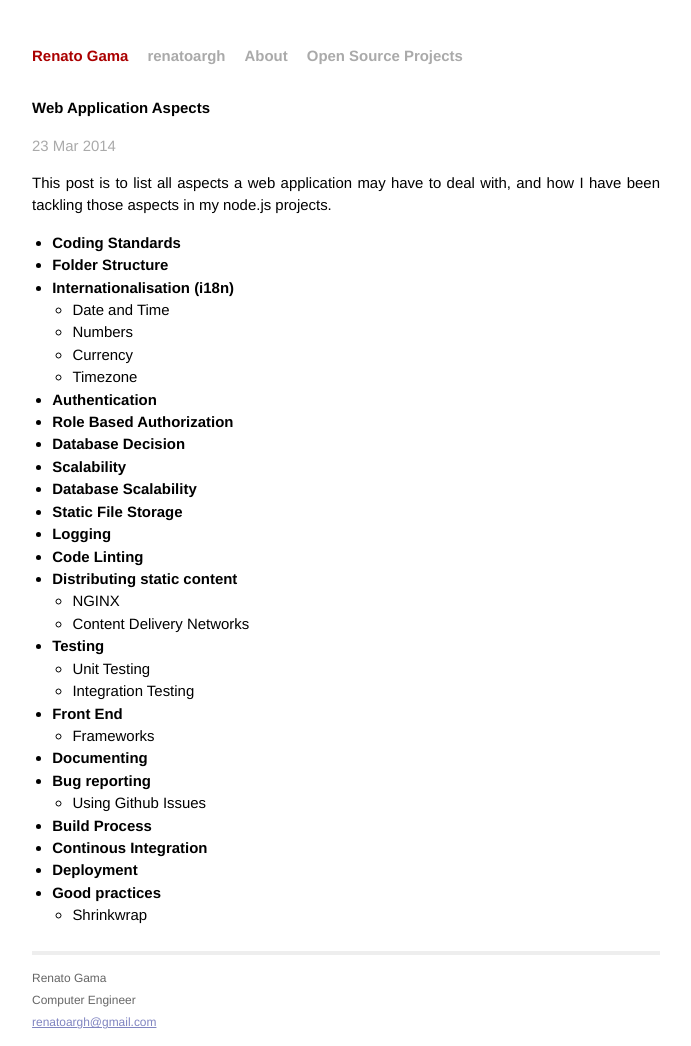
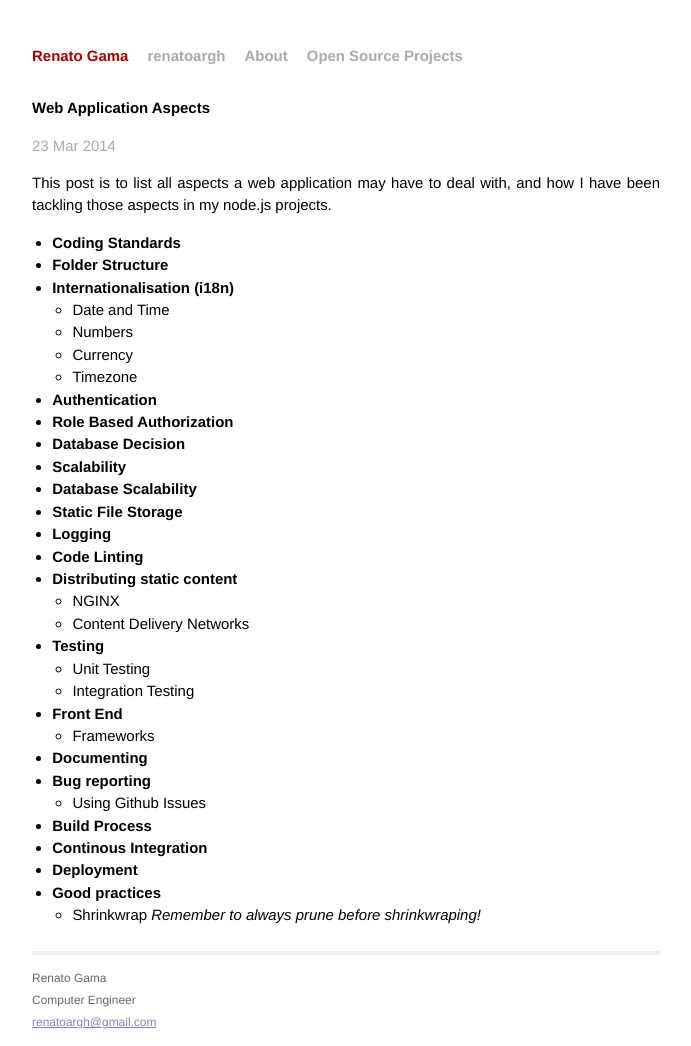
Before and after one commit to renatoargh/renatoargh.github.io, a Jekyll site: the page built from _posts/2014-03-23-web-application-aspects.md, in a window 1280 px wide. Shown: the whole page, without its empty margins (294-985 px from the left). Built offline with Jekyll 4.4.1, drawn with Linux system fonts in a browser that asks for light colours; Markdown is read by kramdown in place of the engine named in the settings; comment, search, counter and statistics services are not loaded.

Commit message:
Update 2014-03-23-web-application-aspects.md

```diff
--- a/_posts/2014-03-23-web-application-aspects.md
+++ b/_posts/2014-03-23-web-application-aspects.md
@@ -36,3 +36,4 @@ This post is to list all aspects a web application may have to deal with, and ho
 - **Deployment**
 - **Good practices**
   - Shrinkwrap
+    *Remember to always prune before shrinkwraping!*
```
